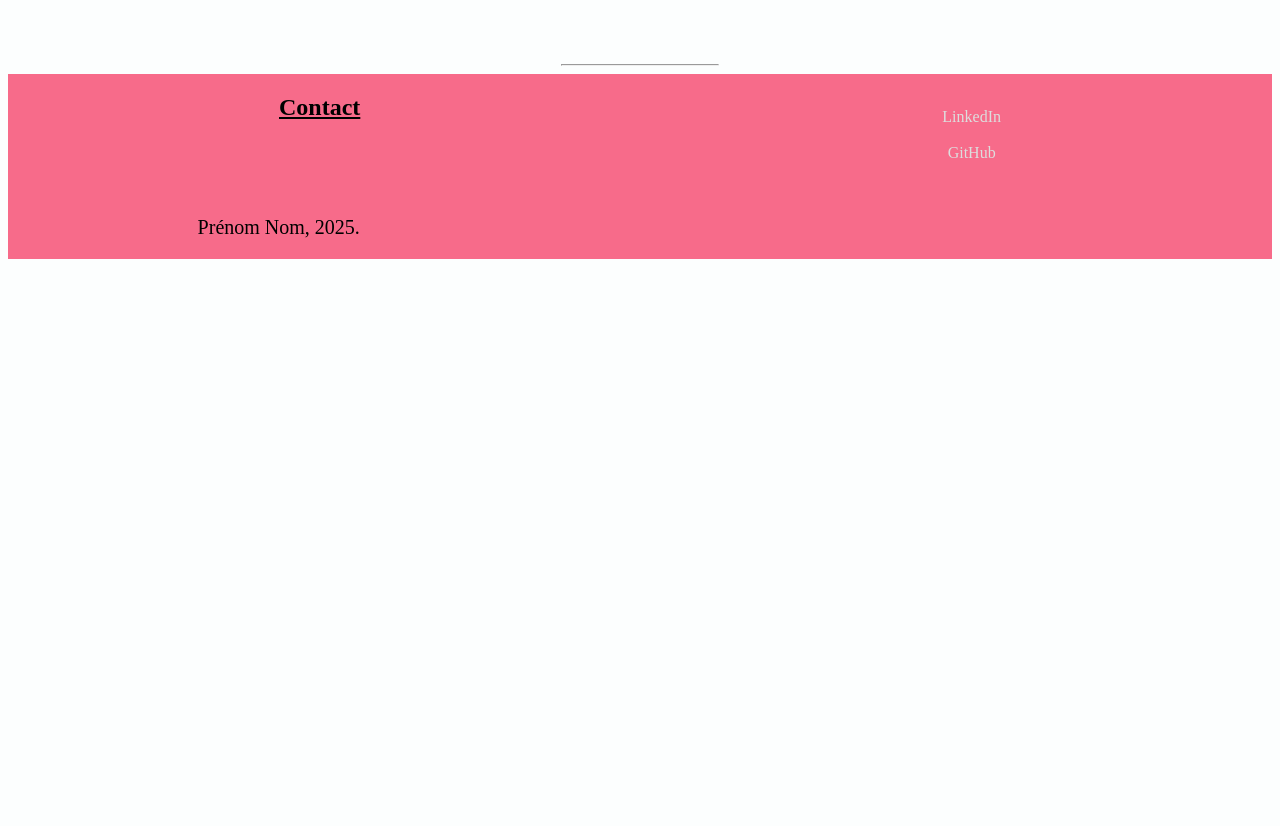
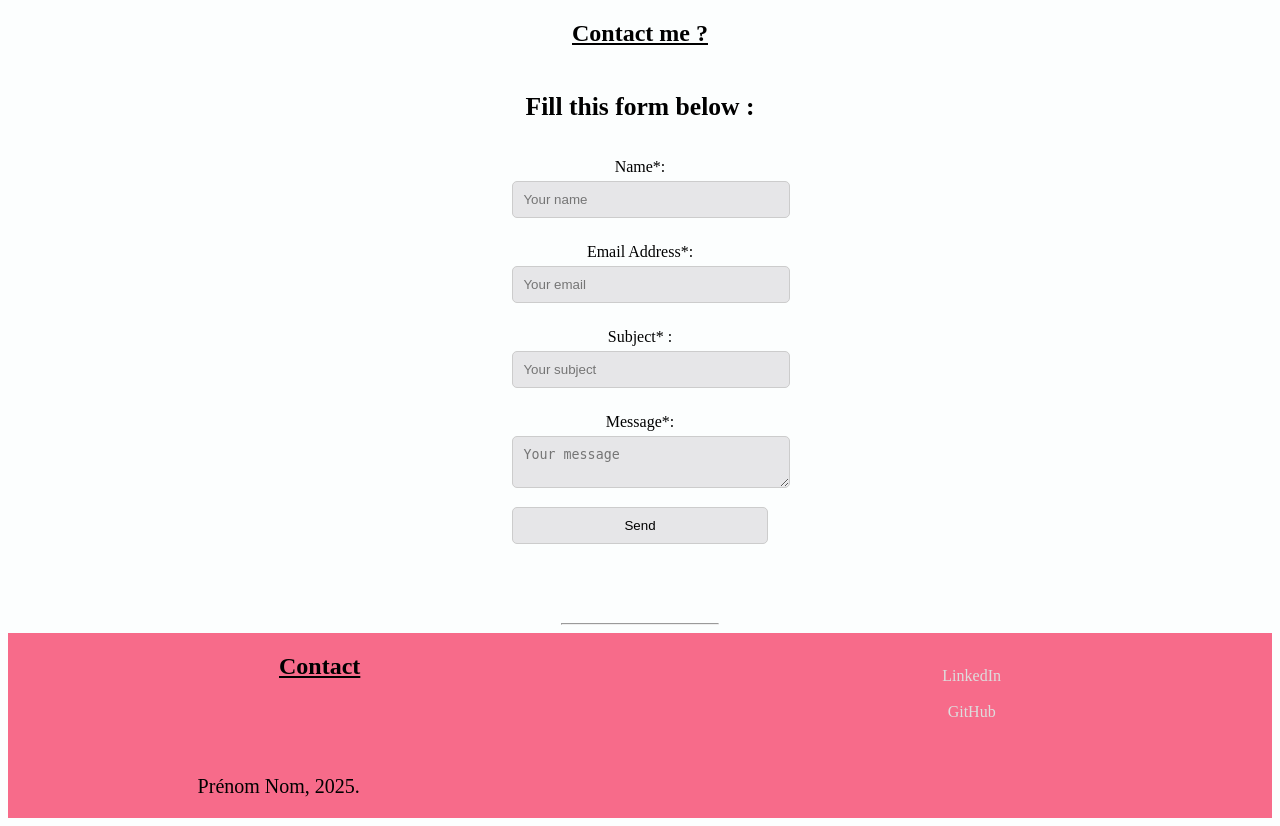
Before and after one commit to TAMINE-CYRIL/SiteWebPerso, a PHP site: page /contact.html in a window 1280 px wide. Shown: the part 46-872 px from the top of the page. Before the commit the page ends 305 px from the top, so only its background shows below. Run offline with PHP 8.4, Linux system fonts and the light colour scheme.

Commit message:
Ajout d'un formulaire pour la page contact.

```diff
--- a/contact.html
+++ b/contact.html
@@ -22,6 +22,22 @@
 
 </section>
 
+<h2>Contact me ?</h2>
+<h3>Fill this form below :</h3>
+
+<form>
+  <label for="name">Name*: </label>
+<input type="text" name="name" id="name" placeholder="Your name" required />
+  <label for="mail">Email Address*: </label>
+  <input type="text" name="mail" id="mail" placeholder="Your email" required />
+  <label for="subject">Subject* : </label>
+  <input type="text" name="subject" id="subject" placeholder="Your subject" required />
+  <label for="msg">Message*: </label>
+  <textarea type="text" name="msg" id="msg" placeholder="Your message" required></textarea>
+  <input type="submit" value="Send">
+
+
+</form>
 <hr>
 
 <footer>
--- a/css/style.css
+++ b/css/style.css
@@ -241,3 +241,22 @@ justify-content: space-around;
 .signature{
   text-align: center;
 }
+
+form {
+  max-width: 400px;
+  margin: auto;
+}
+
+label {
+  display: block;
+  margin: 10px 0 5px;
+}
+
+input, textarea {
+  width: 100%;
+  background-color: #e6e6e8;
+  padding: 10px;
+  margin-bottom: 15px;
+  border: 1px solid #ccc;
+  border-radius: 5px;
+}
```
